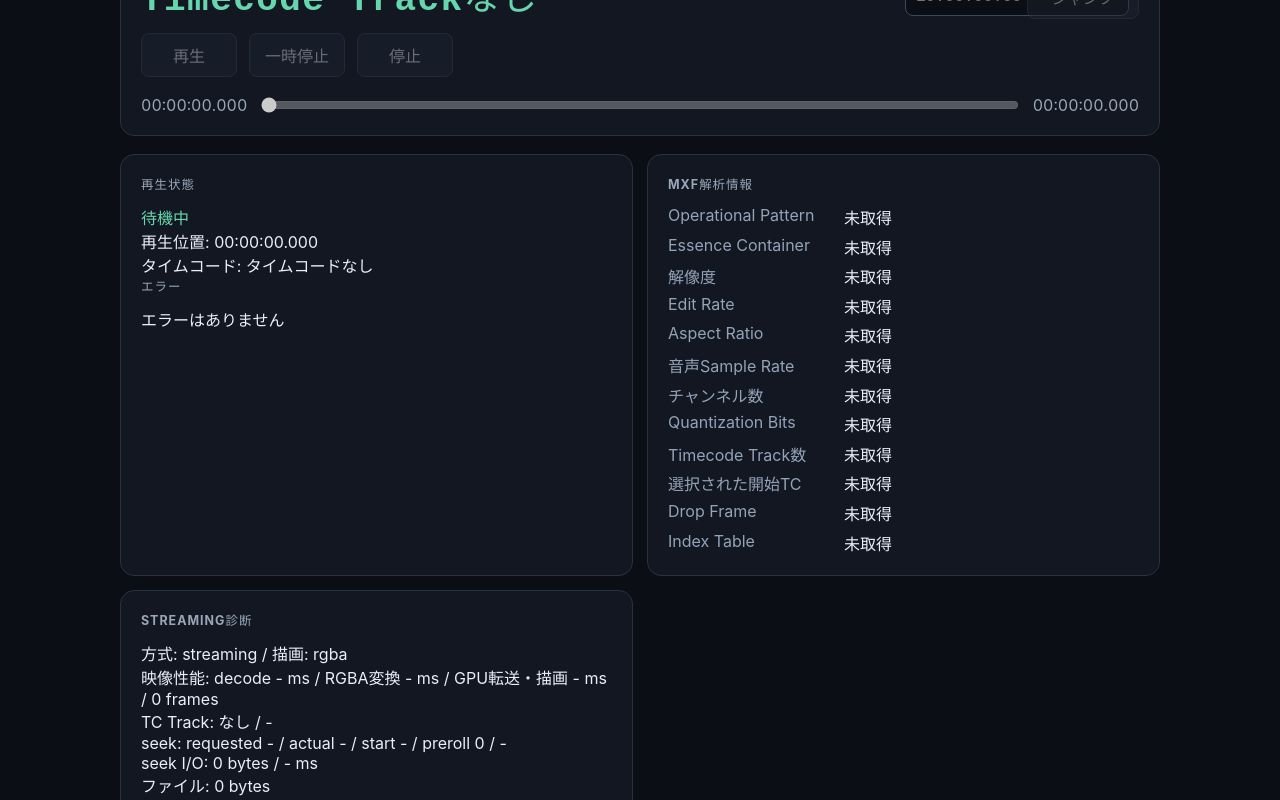
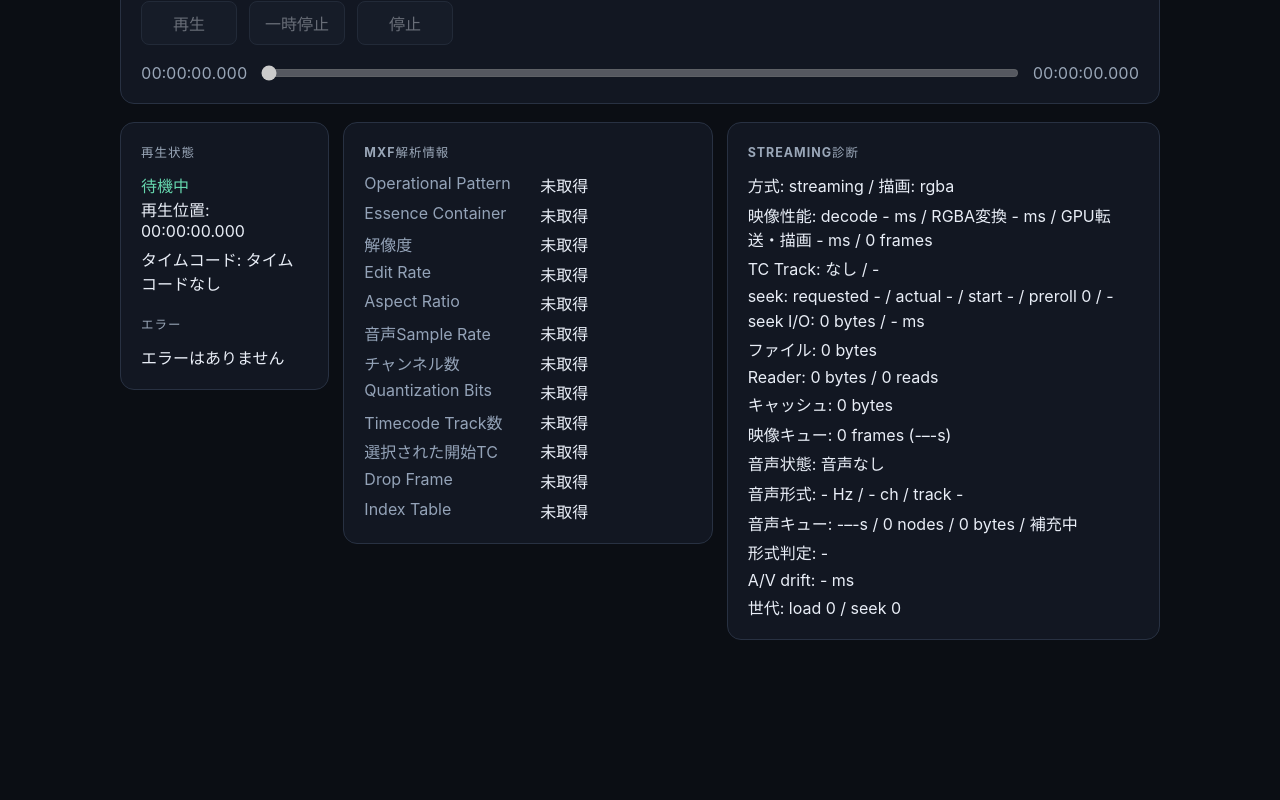
Before and after one commit to DaisukeTujita/OpenMxfH422Player, a React (Vite) app in the folder examples/basic-player/: page / in a window 1280 px wide. Shown: the part 680-1480 px from the top of the page. After the commit the page ends 1400 px from the top, so only its background shows below. Built offline with nearby package versions, Linux system fonts and the light colour scheme.

Commit message:
Arrange summary cards with wrapping

```diff
--- a/examples/basic-player/src/styles.css
+++ b/examples/basic-player/src/styles.css
@@ -2,11 +2,8 @@
 * { box-sizing: border-box; }
 body { margin: 0; min-width: 320px; }
 button, input { font: inherit; }
-main { width: min(1040px, calc(100% - 32px)); margin: 0 auto; padding: 56px 0 80px; }
-header { margin-bottom: 32px; }
-h1 { margin: 6px 0 10px; font-size: clamp(2rem, 6vw, 4rem); letter-spacing: -0.04em; }
-.eyebrow { color: #65d6ad; font-size: .8rem; font-weight: 700; letter-spacing: .14em; text-transform: uppercase; }
-.description, .filename { color: #9aa7b8; }
+main { width: min(1040px, calc(100% - 32px)); margin: 0 auto; padding: 24px 0 80px; }
+.filename { color: #9aa7b8; }
 .panel { padding: 20px; border: 1px solid #283142; border-radius: 14px; background: #121722; }
 .file-panel { display: grid; grid-template-columns: auto auto auto minmax(10rem, 1fr); align-items: center; gap: 12px; margin-bottom: 18px; min-height: 74px; }
 .mode-control { display: grid; grid-template-columns: auto minmax(0, 1fr); align-items: center; gap: 8px; white-space: nowrap; }
@@ -35,13 +32,17 @@ button:disabled { cursor: not-allowed; opacity: .4; }
 .timecode-jump input { width: 14rem; padding: 9px 10px; border: 1px solid #3b475a; border-radius: 8px; color: inherit; background: #0b0e14; font-family: ui-monospace, monospace; }
 .timecode-jump button { min-width: 7rem; }
 .timecode-error { color: #ff8f8f; }
-.status-grid { display: grid; grid-template-columns: repeat(2, 1fr); gap: 14px; margin-top: 18px; }
+.status-grid { display: flex; flex-wrap: wrap; align-items: flex-start; gap: 14px; margin-top: 18px; }
+.playback-summary { flex: 1 1 12rem; max-width: 16rem; }
+.media-inspection { flex: 1 1 22rem; }
+.streaming-diagnostics { flex: 1 1 26rem; min-width: 0; }
 .status-grid h2 { margin: 0 0 12px; color: #9aa7b8; font-size: .78rem; letter-spacing: .08em; text-transform: uppercase; }
-.status-grid p { margin: 0; }
+.status-grid p { margin: 0; overflow-wrap: anywhere; }
+.status-grid p + p { margin-top: .35rem; }
+.status-grid .error-heading { margin-top: 20px; }
 .media-inspection dl { display: grid; grid-template-columns: minmax(10rem, auto) minmax(0, 1fr); gap: .35rem 1rem; margin: 0; }
 .media-inspection dt { color: #94a3b8; }
 .media-inspection dd { margin: 0; overflow-wrap: anywhere; }
 .status { color: #65d6ad; }
-.status-error, .error-panel p:not(:empty) { color: #ff8f8f; }
-.error-panel { grid-column: 1 / -1; }
-@media (max-width: 720px) { main { padding-top: 28px; } .file-panel { grid-template-columns: 1fr auto; } .mode-control { grid-column: 1 / -1; grid-template-columns: 5rem minmax(0, 1fr); } .mode-control select, .mode-control:nth-child(2) select { width: 100%; min-width: 0; } .filename { min-width: 0; } .mode-note { min-height: 1.25rem; } .viewer { min-height: 240px; } .timecode-row { align-items: stretch; flex-direction: column; gap: 14px; } .timecode-jump { grid-template-columns: minmax(0, 14rem) auto; } .timecode-jump input { width: 100%; } .status-grid { grid-template-columns: 1fr; } .error-panel { grid-column: auto; } }
+.status-error, .status-error-message { color: #ff8f8f; }
+@media (max-width: 720px) { main { padding-top: 16px; } .file-panel { grid-template-columns: 1fr auto; } .mode-control { grid-column: 1 / -1; grid-template-columns: 5rem minmax(0, 1fr); } .mode-control select, .mode-control:nth-child(2) select { width: 100%; min-width: 0; } .filename { min-width: 0; } .mode-note { min-height: 1.25rem; } .viewer { min-height: 240px; } .timecode-row { align-items: stretch; flex-direction: column; gap: 14px; } .timecode-jump { grid-template-columns: minmax(0, 14rem) auto; } .timecode-jump input { width: 100%; } .status-grid { flex-direction: column; } .playback-summary, .media-inspection, .streaming-diagnostics { width: 100%; max-width: none; } }
```
